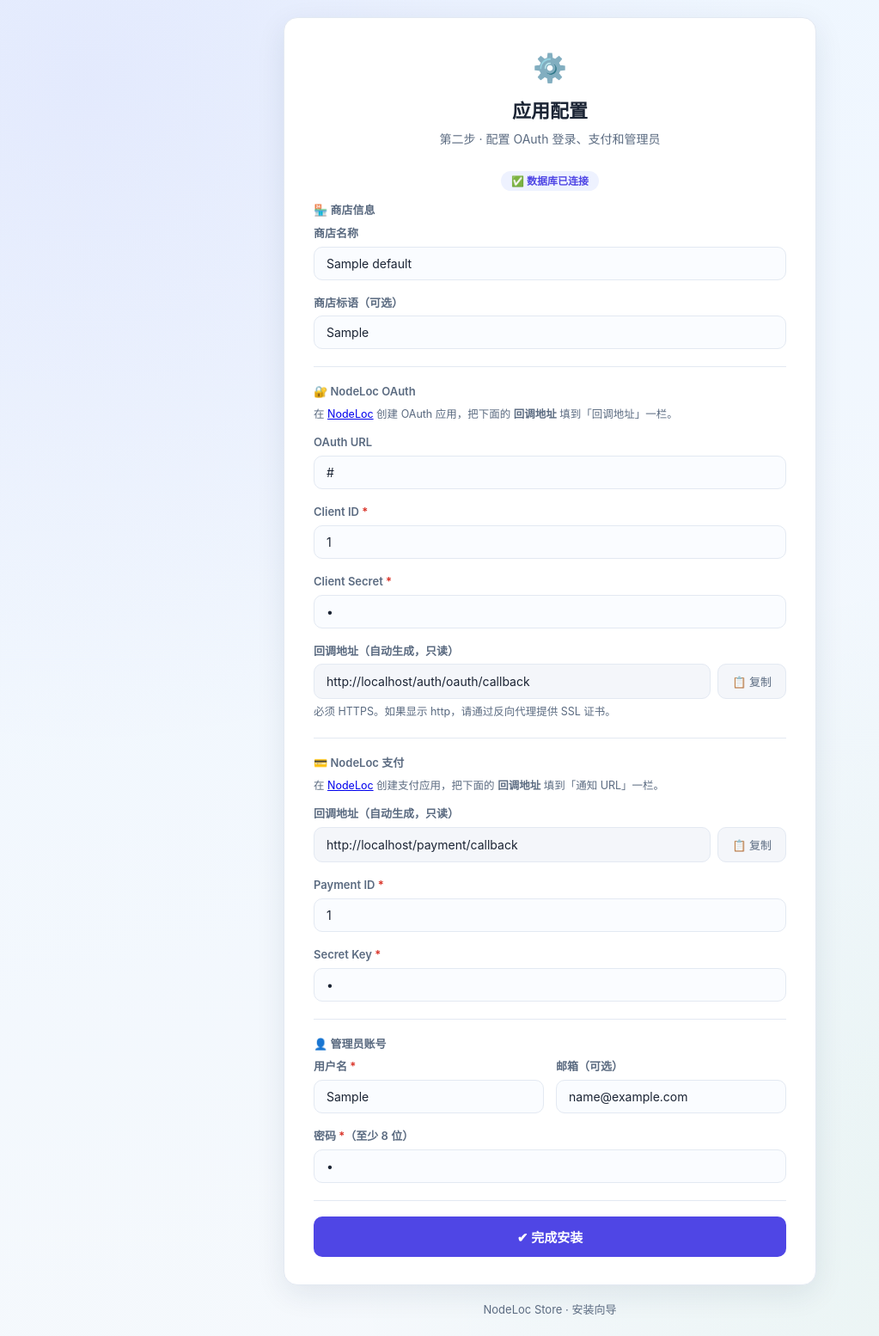
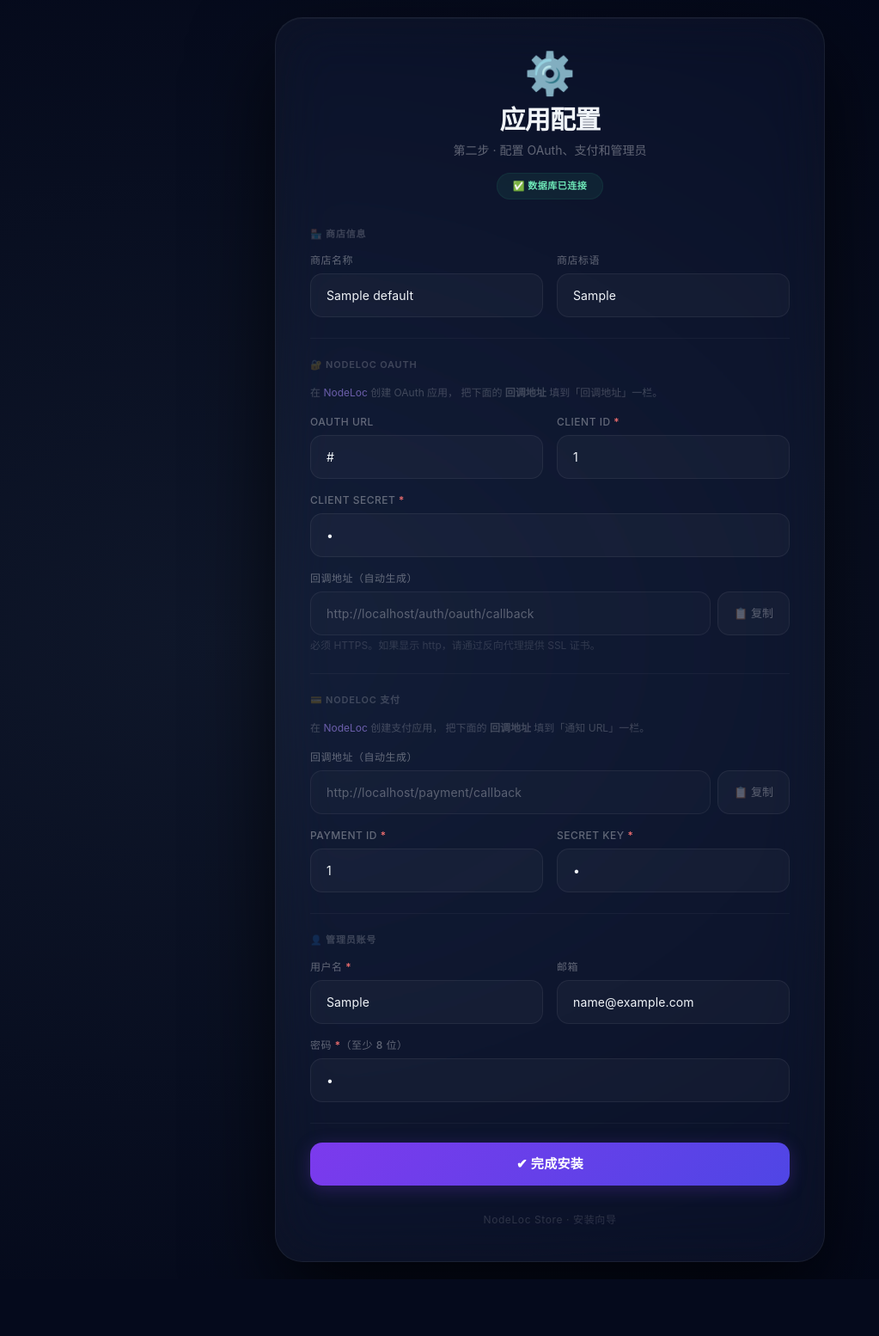
Before and after one commit to kaoqy/Nodeloc-Store, a Python web app: template app/templates/install/setup.html in a window 1280 px wide. Shown: the whole page at 86% size, without its empty margins (0-1023 px from the left). After the commit the page ends 1488 px from the top, so only its background shows below. Run offline with Jinja, Linux system fonts and the light colour scheme; the template is opened without the code that fills it: most values are stand-ins (such as "Sample title", 1, 10 or a date in 2020).

Commit message:
style(install): premium dark glass UI for installation wizard

```diff
--- a/app/templates/install/setup.html
+++ b/app/templates/install/setup.html
@@ -4,74 +4,254 @@
   <meta charset="UTF-8" />
   <meta name="viewport" content="width=device-width, initial-scale=1.0" />
   <title>安装 · NodeLoc Store</title>
+  <link href="https://cdn.jsdelivr.net/npm/tailwindcss@2.2.19/dist/tailwind.min.css" rel="stylesheet" />
   <style>
-    :root { --bg1: #eef6ff; --bg2: #f6f9fc; --card: #ffffff; --border: #e3e9f2; --text: #1b2434; --mute: #5b6b81; --accent: #4f46e5; --accent-soft: #eef2ff; --accent-line: #c7d2fe; --ok: #0f9d58; --danger: #d93025; --danger-soft: #fdecea; --radius: 16px; --shadow: 0 10px 34px rgba(24,39,75,.09); --font: -apple-system, BlinkMacSystemFont, "Segoe UI", "PingFang SC", "Hiragino Sans GB", "Microsoft YaHei", sans-serif; }
     * { box-sizing: border-box; }
-    html, body { margin: 0; padding: 0; }
-    body { font-family: var(--font); font-size: 14.5px; line-height: 1.6; color: var(--text); min-height: 100vh; background: radial-gradient(circle at 8% 6%, rgba(79,70,229,.07), transparent 42%), radial-gradient(circle at 92% 92%, rgba(22,157,88,.06), transparent 42%), linear-gradient(165deg, var(--bg1), var(--bg2)); display: flex; align-items: center; justify-content: center; padding: 20px; }
-    .wrap { max-width: 620px; width: 100%; }
-    .card { background: var(--card); border: 1px solid var(--border); border-radius: var(--radius); box-shadow: var(--shadow); padding: 32px 34px; }
-    .card .icon { font-size: 32px; text-align: center; margin-bottom: 8px; }
-    .card h1 { font-size: 22px; font-weight: 700; text-align: center; margin: 0 0 4px; }
-    .card .sub { text-align: center; color: var(--mute); font-size: 14px; margin: 0 0 24px; }
-    .badge-step { display: inline-block; background: var(--accent-soft); color: var(--accent); font-size: 12px; font-weight: 600; padding: 2px 12px; border-radius: 999px; margin-bottom: 12px; }
-    .form-group { margin-bottom: 16px; }
-    .form-label { display: block; font-size: 13px; font-weight: 600; color: var(--mute); margin-bottom: 5px; }
-    .form-label .req { color: var(--danger); }
-    input[type=text], input[type=password], input[type=email] { width: 100%; padding: 10px 14px; background: #fafcff; color: var(--text); border: 1.5px solid var(--border); border-radius: 10px; font-size: 14px; font-family: var(--font); transition: border-color .15s, box-shadow .15s, background .15s; }
-    input:focus { outline: none; border-color: var(--accent); background: #fff; box-shadow: 0 0 0 3px rgba(79,70,229,.12); }
-    input[readonly] { background: #f4f6fa; color: var(--text); }
-    .form-row { display: grid; grid-template-columns: 1fr 1fr; gap: 14px; }
-    @media (max-width: 520px) { .form-row { grid-template-columns: 1fr; } }
-    .help { font-size: 12.5px; color: var(--mute); margin-top: 5px; }
-    .alert-danger { background: var(--danger-soft); color: #b91c1c; border: 1px solid #f3c1c1; border-radius: 11px; padding: 12px 16px; font-size: 13.5px; margin-bottom: 18px; }
-    .btn { display: inline-flex; align-items: center; justify-content: center; gap: 6px; padding: 12px 28px; border-radius: 10px; border: 1px solid transparent; font-size: 15px; font-weight: 600; cursor: pointer; font-family: var(--font); transition: all .15s; width: 100%; }
-    .btn-primary { background: var(--accent); color: #fff; }
-    .btn-primary:hover { background: #4338ca; }
-    .copy-field { display: flex; gap: 8px; align-items: stretch; }
+    body {
+      background: radial-gradient(ellipse at 20% 50%, #0f172a 0%, #020617 100%);
+      font-family: -apple-system, BlinkMacSystemFont, "Segoe UI", "PingFang SC", "Hiragino Sans GB", "Microsoft YaHei", sans-serif;
+      min-height: 100vh;
+      display: flex;
+      align-items: center;
+      justify-content: center;
+      margin: 0;
+      padding: 20px;
+    }
+    .glass {
+      background: rgba(255,255,255,0.03);
+      backdrop-filter: blur(32px) saturate(1.4);
+      -webkit-backdrop-filter: blur(32px) saturate(1.4);
+      border: 1px solid rgba(255,255,255,0.06);
+      border-radius: 32px;
+      box-shadow: 0 40px 96px rgba(0,0,0,0.7), inset 0 1px 0 rgba(255,255,255,0.04);
+    }
+    .glass-input {
+      background: rgba(255,255,255,0.03);
+      border: 1px solid rgba(255,255,255,0.06);
+      border-radius: 14px;
+      padding: 14px 18px;
+      color: #f1f5f9;
+      width: 100%;
+      transition: all 0.25s ease;
+      font-size: 14px;
+      outline: none;
+      font-weight: 400;
+      letter-spacing: 0.01em;
+    }
+    .glass-input:focus {
+      border-color: rgba(139, 92, 246, 0.5);
+      background: rgba(255,255,255,0.06);
+      box-shadow: 0 0 0 4px rgba(139, 92, 246, 0.08);
+    }
+    .glass-input::placeholder { color: rgba(255,255,255,0.2); }
+    .glass-input[readonly] {
+      background: rgba(255,255,255,0.02);
+      color: rgba(255,255,255,0.3);
+      cursor: default;
+    }
+    .btn-primary {
+      background: linear-gradient(135deg, #7c3aed, #4f46e5);
+      border: none;
+      border-radius: 14px;
+      padding: 14px 28px;
+      font-weight: 600;
+      font-size: 15px;
+      color: white;
+      width: 100%;
+      cursor: pointer;
+      transition: all 0.25s ease;
+      letter-spacing: 0.3px;
+      box-shadow: 0 4px 20px rgba(124, 58, 237, 0.25);
+    }
+    .btn-primary:hover {
+      transform: translateY(-2px);
+      box-shadow: 0 12px 40px rgba(124, 58, 237, 0.4);
+    }
+    .btn-copy {
+      background: rgba(255,255,255,0.03);
+      border: 1px solid rgba(255,255,255,0.06);
+      border-radius: 14px;
+      padding: 14px 18px;
+      color: rgba(255,255,255,0.3);
+      font-size: 13px;
+      cursor: pointer;
+      transition: all 0.2s;
+      white-space: nowrap;
+    }
+    .btn-copy:hover {
+      background: rgba(255,255,255,0.06);
+      color: rgba(255,255,255,0.6);
+    }
+    .step-badge {
+      display: inline-block;
+      background: rgba(52, 211, 153, 0.08);
+      color: #6ee7b7;
+      font-size: 11px;
+      font-weight: 600;
+      padding: 6px 18px;
+      border-radius: 999px;
+      letter-spacing: 0.5px;
+      text-transform: uppercase;
+      border: 1px solid rgba(52, 211, 153, 0.08);
+    }
+    .text-muted { color: rgba(255,255,255,0.35); }
+    .text-light { color: #f1f5f9; }
+    .alert-error {
+      background: rgba(239, 68, 68, 0.08);
+      border: 1px solid rgba(239, 68, 68, 0.12);
+      border-radius: 14px;
+      padding: 14px 18px;
+      color: #fca5a5;
+      font-size: 13px;
+      margin-bottom: 24px;
+    }
+    .label {
+      display: block;
+      font-size: 12px;
+      font-weight: 500;
+      color: rgba(255,255,255,0.35);
+      margin-bottom: 6px;
+      letter-spacing: 0.5px;
+      text-transform: uppercase;
+    }
+    .label .req { color: #f87171; }
+    .divider {
+      border: none;
+      border-top: 1px solid rgba(255,255,255,0.04);
+      margin: 24px 0 22px;
+    }
+    .copy-field {
+      display: flex;
+      gap: 8px;
+      align-items: stretch;
+    }
     .copy-field input { flex: 1; min-width: 0; }
-    .copy-field .btn-copy { flex: 0 0 auto; padding: 10px 16px; border-radius: 10px; border: 1.5px solid var(--border); background: #f4f6fa; color: var(--mute); font-size: 13px; font-weight: 500; cursor: pointer; font-family: var(--font); transition: all .15s; }
-    .copy-field .btn-copy:hover { background: #e8ecf5; color: var(--text); }
-    .divider { border: none; border-top: 1px solid var(--border); margin: 20px 0 18px; }
-    .footer { text-align: center; margin-top: 18px; font-size: 13px; color: var(--mute); }
+    .copy-field .btn-copy { flex: 0 0 auto; }
+    .section-title {
+      font-size: 11px;
+      font-weight: 600;
+      color: rgba(255,255,255,0.2);
+      margin-bottom: 14px;
+      letter-spacing: 0.8px;
+      text-transform: uppercase;
+    }
+    a { color: #a78bfa; text-decoration: none; transition: color 0.2s; }
+    a:hover { color: #c4b5fd; }
   </style>
 </head>
 <body>
-<div class="wrap">
-  <div class="card">
-    <div class="icon">⚙️</div>
-    <h1>应用配置</h1>
-    <p class="sub">第二步 · 配置 OAuth 登录、支付和管理员</p>
-    <div style="text-align:center;"><span class="badge-step">✅ 数据库已连接</span></div>
-    {% if error %}<div class="alert-danger">{{ error }}</div>{% endif %}
+<div class="w-full max-w-2xl px-4">
+  <div class="glass p-8 md:p-10">
+    <div class="text-center mb-8">
+      <div class="text-5xl mb-3">⚙️</div>
+      <h1 class="text-3xl font-bold text-light tracking-tight">应用配置</h1>
+      <p class="text-muted text-sm mt-2">第二步 · 配置 OAuth、支付和管理员</p>
+      <div class="mt-4"><span class="step-badge">✅ 数据库已连接</span></div>
+    </div>
+
+    {% if error %}
+    <div class="alert-error">{{ error }}</div>
+    {% endif %}
+
     <form method="post">
       <input type="hidden" name="csrf_token" value="{{ csrf_token() }}">
-      <div style="margin-bottom:6px; font-weight:600; color:var(--mute); font-size:13px;">🏪 商店信息</div>
-      <div class="form-group"><label class="form-label">商店名称</label><input type="text" name="site_name" value="{{ defaults.site_name }}" placeholder="NodeLoc Store"></div>
-      <div class="form-group"><label class="form-label">商店标语（可选）</label><input type="text" name="site_slogan" value="{{ defaults.site_slogan }}" placeholder="卡密商店 · Powered by NodeLoc"></div>
+
+      <div class="section-title">🏪 商店信息</div>
+      <div class="grid grid-cols-1 md:grid-cols-2 gap-4">
+        <div>
+          <label class="label">商店名称</label>
+          <input type="text" name="site_name" class="glass-input" value="{{ defaults.site_name }}" placeholder="NodeLoc Store">
+        </div>
+        <div>
+          <label class="label">商店标语</label>
+          <input type="text" name="site_slogan" class="glass-input" value="{{ defaults.site_slogan }}" placeholder="卡密商店 · Powered by NodeLoc">
+        </div>
+      </div>
+
       <hr class="divider" />
-      <div style="margin-bottom:6px; font-weight:600; color:var(--mute); font-size:13px;">🔐 NodeLoc OAuth</div>
-      <div class="help" style="margin-bottom:12px;">在 <a href="https://www.nodeloc.com/oauth-provider/applications" target="_blank">NodeLoc</a> 创建 OAuth 应用，把下面的 <strong>回调地址</strong> 填到「回调地址」一栏。</div>
-      <div class="form-group"><label class="form-label">OAuth URL</label><input type="text" name="oauth_url" value="{{ defaults.oauth_url }}" required></div>
-      <div class="form-group"><label class="form-label">Client ID <span class="req">*</span></label><input type="text" name="oauth_client_id" value="{{ defaults.oauth_client_id }}" required></div>
-      <div class="form-group"><label class="form-label">Client Secret <span class="req">*</span></label><input type="password" name="oauth_client_secret" value="{{ defaults.oauth_client_secret }}" required></div>
-      <div class="form-group"><label class="form-label">回调地址（自动生成，只读）</label><div class="copy-field"><input type="text" id="oauthRedirectUri" readonly><button type="button" class="btn-copy" data-copy="oauthRedirectUri">📋 复制</button></div><div class="help">必须 HTTPS。如果显示 http，请通过反向代理提供 SSL 证书。</div></div>
+
+      <div class="section-title">🔐 NodeLoc OAuth</div>
+      <div class="text-muted text-xs mb-4 leading-relaxed opacity-60">
+        在 <a href="https://www.nodeloc.com/oauth-provider/applications" target="_blank">NodeLoc</a> 创建 OAuth 应用，
+        把下面的 <strong>回调地址</strong> 填到「回调地址」一栏。
+      </div>
+      <div class="grid grid-cols-1 md:grid-cols-2 gap-4">
+        <div>
+          <label class="label">OAuth URL</label>
+          <input type="text" name="oauth_url" class="glass-input" value="{{ defaults.oauth_url }}" required>
+        </div>
+        <div>
+          <label class="label">Client ID <span class="req">*</span></label>
+          <input type="text" name="oauth_client_id" class="glass-input" value="{{ defaults.oauth_client_id }}" required>
+        </div>
+      </div>
+      <div class="mt-4">
+        <label class="label">Client Secret <span class="req">*</span></label>
+        <input type="password" name="oauth_client_secret" class="glass-input" value="{{ defaults.oauth_client_secret }}" required>
+      </div>
+      <div class="mt-4">
+        <label class="label">回调地址（自动生成）</label>
+        <div class="copy-field">
+          <input type="text" id="oauthRedirectUri" class="glass-input" readonly>
+          <button type="button" class="btn-copy" data-copy="oauthRedirectUri">📋 复制</button>
+        </div>
+        <div class="text-muted text-xs mt-1 opacity-40">必须 HTTPS。如果显示 http，请通过反向代理提供 SSL 证书。</div>
+      </div>
+
       <hr class="divider" />
-      <div style="margin-bottom:6px; font-weight:600; color:var(--mute); font-size:13px;">💳 NodeLoc 支付</div>
-      <div class="help" style="margin-bottom:12px;">在 <a href="https://www.nodeloc.com/payment/applications" target="_blank">NodeLoc</a> 创建支付应用，把下面的 <strong>回调地址</strong> 填到「通知 URL」一栏。</div>
-      <div class="form-group"><label class="form-label">回调地址（自动生成，只读）</label><div class="copy-field"><input type="text" id="paymentCallback" readonly><button type="button" class="btn-copy" data-copy="paymentCallback">📋 复制</button></div></div>
-      <div class="form-group"><label class="form-label">Payment ID <span class="req">*</span></label><input type="text" name="payment_id" value="{{ defaults.payment_id }}" required></div>
-      <div class="form-group"><label class="form-label">Secret Key <span class="req">*</span></label><input type="password" name="payment_secret" value="{{ defaults.payment_secret }}" required></div>
+
+      <div class="section-title">💳 NodeLoc 支付</div>
+      <div class="text-muted text-xs mb-4 leading-relaxed opacity-60">
+        在 <a href="https://www.nodeloc.com/payment/applications" target="_blank">NodeLoc</a> 创建支付应用，
+        把下面的 <strong>回调地址</strong> 填到「通知 URL」一栏。
+      </div>
+      <div class="mt-4">
+        <label class="label">回调地址（自动生成）</label>
+        <div class="copy-field">
+          <input type="text" id="paymentCallback" class="glass-input" readonly>
+          <button type="button" class="btn-copy" data-copy="paymentCallback">📋 复制</button>
+        </div>
+      </div>
+      <div class="grid grid-cols-1 md:grid-cols-2 gap-4 mt-4">
+        <div>
+          <label class="label">Payment ID <span class="req">*</span></label>
+          <input type="text" name="payment_id" class="glass-input" value="{{ defaults.payment_id }}" required>
+        </div>
+        <div>
+          <label class="label">Secret Key <span class="req">*</span></label>
+          <input type="password" name="payment_secret" class="glass-input" value="{{ defaults.payment_secret }}" required>
+        </div>
+      </div>
+
       <hr class="divider" />
-      <div style="margin-bottom:6px; font-weight:600; color:var(--mute); font-size:13px;">👤 管理员账号</div>
-      <div class="form-row"><div class="form-group"><label class="form-label">用户名 <span class="req">*</span></label><input type="text" name="admin_user" value="{{ defaults.admin_user }}" required></div><div class="form-group"><label class="form-label">邮箱（可选）</label><input type="email" name="admin_email" value="{{ defaults.admin_email }}"></div></div>
-      <div class="form-group"><label class="form-label">密码 <span class="req">*</span>（至少 8 位）</label><input type="password" name="admin_pass" value="{{ defaults.admin_pass }}" required minlength="8"></div>
+
+      <div class="section-title">👤 管理员账号</div>
+      <div class="grid grid-cols-1 md:grid-cols-2 gap-4">
+        <div>
+          <label class="label">用户名 <span class="req">*</span></label>
+          <input type="text" name="admin_user" class="glass-input" value="{{ defaults.admin_user }}" required>
+        </div>
+        <div>
+          <label class="label">邮箱</label>
+          <input type="email" name="admin_email" class="glass-input" value="{{ defaults.admin_email }}">
+        </div>
+      </div>
+      <div class="mt-4">
+        <label class="label">密码 <span class="req">*</span>（至少 8 位）</label>
+        <input type="password" name="admin_pass" class="glass-input" value="{{ defaults.admin_pass }}" required minlength="8">
+      </div>
+
       <hr class="divider" />
-      <button type="submit" class="btn btn-primary">✔ 完成安装</button>
+
+      <button type="submit" class="btn-primary">✔ 完成安装</button>
     </form>
+
+    <div class="text-center text-muted text-xs mt-8 opacity-40 tracking-wider">
+      NodeLoc Store · 安装向导
+    </div>
   </div>
-  <div class="footer">NodeLoc Store · 安装向导</div>
 </div>
+
 <script>
 (function () {
   var origin = window.location.origin;
@@ -79,6 +259,7 @@
   if (ri) ri.value = origin + '/auth/oauth/callback';
   var pc = document.getElementById('paymentCallback');
   if (pc) pc.value = origin + '/payment/callback';
+
   document.querySelectorAll('[data-copy]').forEach(function (btn) {
     btn.addEventListener('click', function () {
       var t = document.getElementById(btn.dataset.copy);
```
Also changed, not shown: app/templates/install/db.html (+143 -36 lines).
